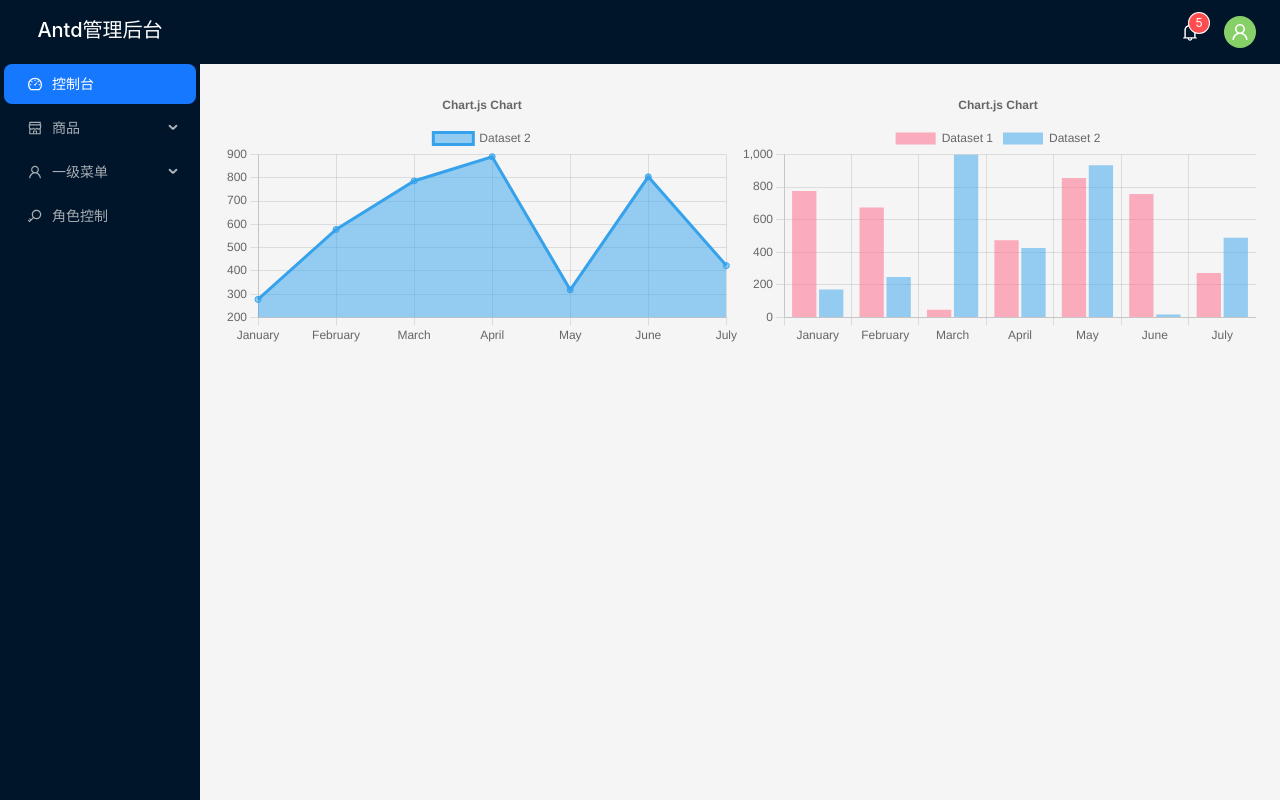
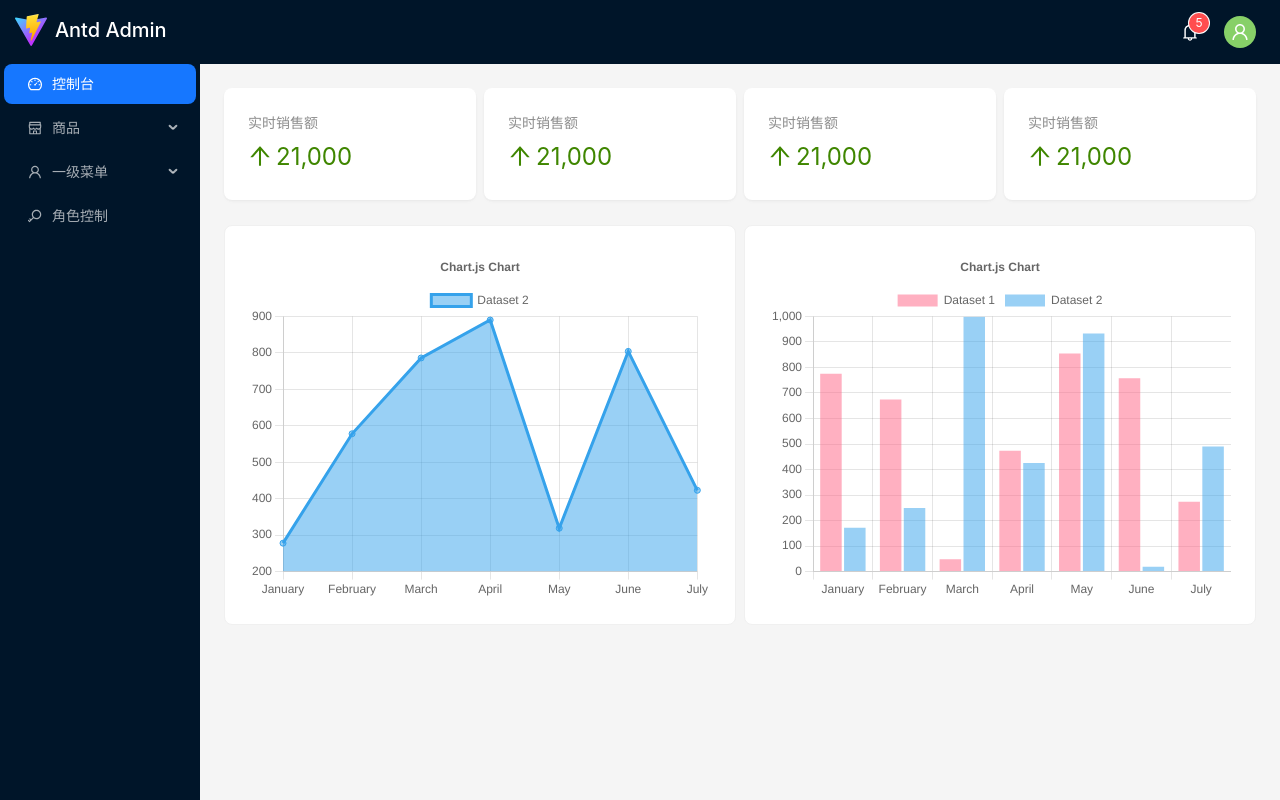
Before and after one commit to JoeyKo/vite-react-admin, a React (Vite) app: page / in a window 1280 px wide. Built offline with nearby package versions, Linux system fonts and the light colour scheme.

Commit message:
feat: add countup

```diff
--- a/package.json
+++ b/package.json
@@ -27,6 +27,7 @@
     "chart.js": "^4.2.1",
     "react": "^18.2.0",
     "react-chartjs-2": "^5.2.0",
+    "react-countup": "^6.4.2",
     "react-dom": "^18.2.0",
     "react-router-dom": "^6.10.0",
     "zustand": "^4.3.7"
--- a/src/components/Layout/Sidebar.tsx
+++ b/src/components/Layout/Sidebar.tsx
@@ -1,4 +1,4 @@
-import { Menu, MenuProps } from 'antd';
+import { Menu, MenuProps, Space } from 'antd';
 import { MenuInfo } from 'rc-menu/lib/interface';
 import * as React from 'react';
 import { useNavigate, useLocation, Link } from 'react-router-dom';
@@ -138,7 +138,12 @@
 
   return (
     <div>
-      <Link to="/"><h1 className={styles.title}>Antd管理后台</h1></Link>
+      <Link to="/">
+        <Space style={{ marginLeft: 15 }}>
+          <img src='vite.svg' />
+          <h1 className={styles.title}>Antd Admin</h1>
+        </Space>
+      </Link>
       <Menu
         selectedKeys={getSelectedMenus()}
         openKeys={openKeys}
--- a/src/routes/Dashboard/index.tsx
+++ b/src/routes/Dashboard/index.tsx
@@ -26,7 +26,32 @@
   Legend
 );
 import { faker } from '@faker-js/faker';
-import { Col, Row } from 'antd';
+import { Card, Col, Row, Statistic } from 'antd';
+import CountUp from 'react-countup';
+import { ArrowUpOutlined } from '@ant-design/icons';
+
+const formatter = (value: string | number) => <CountUp end={Number(value)} separator="," />;
+
+function StatisticCard({
+  title,
+  value,
+}: {
+  title: string;
+  value: string | number;
+}) {
+  return (
+    <Card bordered={false} style={{ width: '100%' }}>
+      <Statistic
+        title={title}
+        value={value}
+        precision={2}
+        formatter={formatter}
+        valueStyle={{ color: '#3f8600' }}
+        prefix={<ArrowUpOutlined />}
+      />
+    </Card>
+  )
+}
 
 export default function Dashboard() {
   const [lineData, setLineData] = useState<ChartData<"line", (number | ScatterDataPoint | null)[], unknown>>({
@@ -38,6 +63,7 @@
 
   const options = {
     responsive: true,
+    maintainAspectRatio: false,
     plugins: {
       legend: {
         position: 'top' as const,
@@ -82,13 +108,43 @@
   }, []);
 
   return (
-    <Row>
-      <Col span={12}>
-      <Line options={options} data={lineData} />
-      </Col>
-      <Col span={12}>
-      <Bar options={options} data={barData} />
-      </Col>
-    </Row>
+    <>
+      <Row gutter={8}>
+        <Col span={6}>
+          <StatisticCard title="实时销售额" value={21000} />
+        </Col>
+        <Col span={6}>
+          <StatisticCard title="实时销售额" value={21000} />
+        </Col>
+        <Col span={6}>
+          <StatisticCard title="实时销售额" value={21000} />
+        </Col>
+        <Col span={6}>
+          <StatisticCard title="实时销售额" value={21000} />
+        </Col>
+      </Row>
+      <Row gutter={8} style={{ marginTop: 25 }}>
+        <Col span={12}>
+          <Card>
+            <Line
+              options={options}
+              width={"100%"}
+              height={350}
+              data={lineData}
+            />
+          </Card>
+        </Col>
+        <Col span={12}>
+          <Card>
+            <Bar
+              options={options}
+              width={"100%"}
+              height={350}
+              data={barData}
+            />
+          </Card>
+        </Col>
+      </Row>
+    </>
   )
 }
--- a/src/routes/Login/index.tsx
+++ b/src/routes/Login/index.tsx
@@ -18,7 +18,7 @@
   return (
     <div className={styles.login}>
       <div className={styles.title}>
-        <h1>Antd管理后台 - 登录</h1>
+        <h1>管理后台 - 登录</h1>
       </div>
       <Form
         className={styles.form}
--- a/src/routes/Menu/index.tsx
+++ b/src/routes/Menu/index.tsx
@@ -5,7 +5,7 @@
 
   return (
     <>
-      <Button type='primary'>Hello World</Button>
+      <Button type='primary'>多级菜单</Button>
     </>
   )
 }
```
Also changed, not shown: 1 other file (tests, documents, lock files or other folders).
